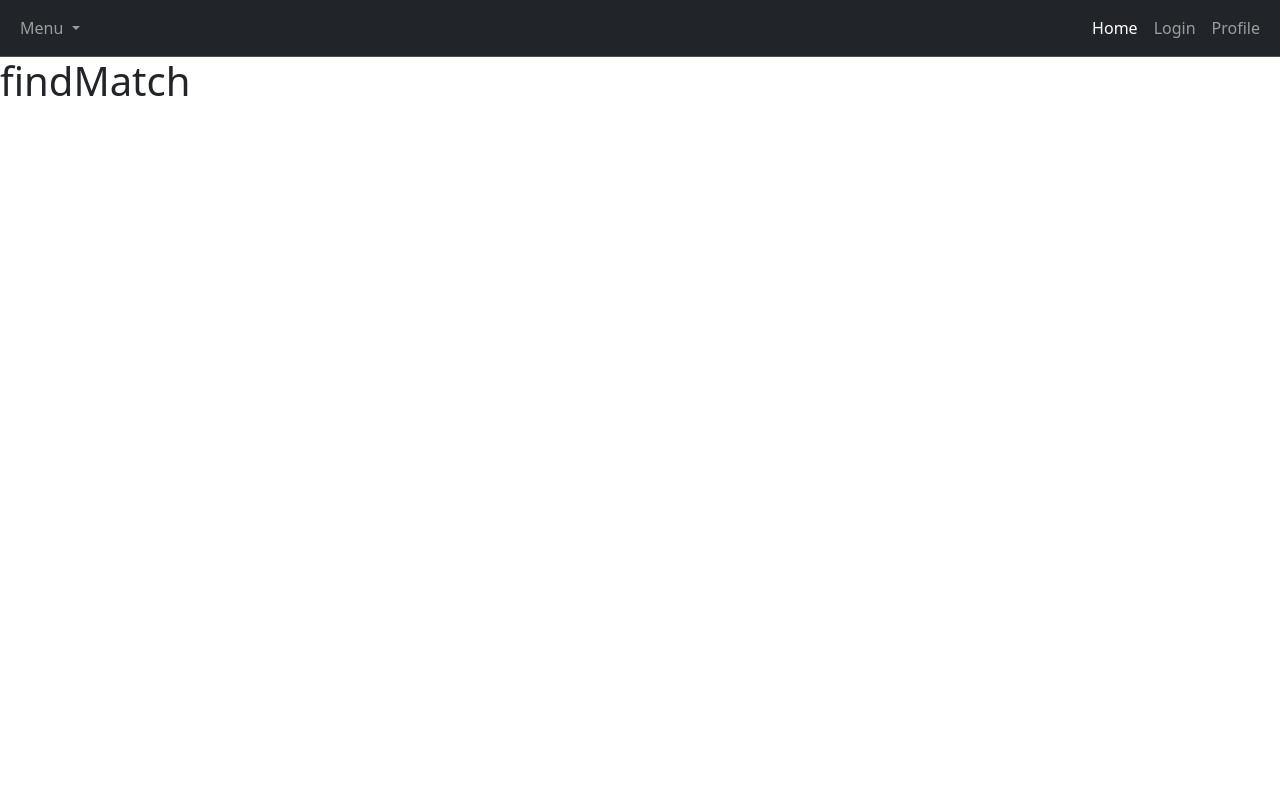
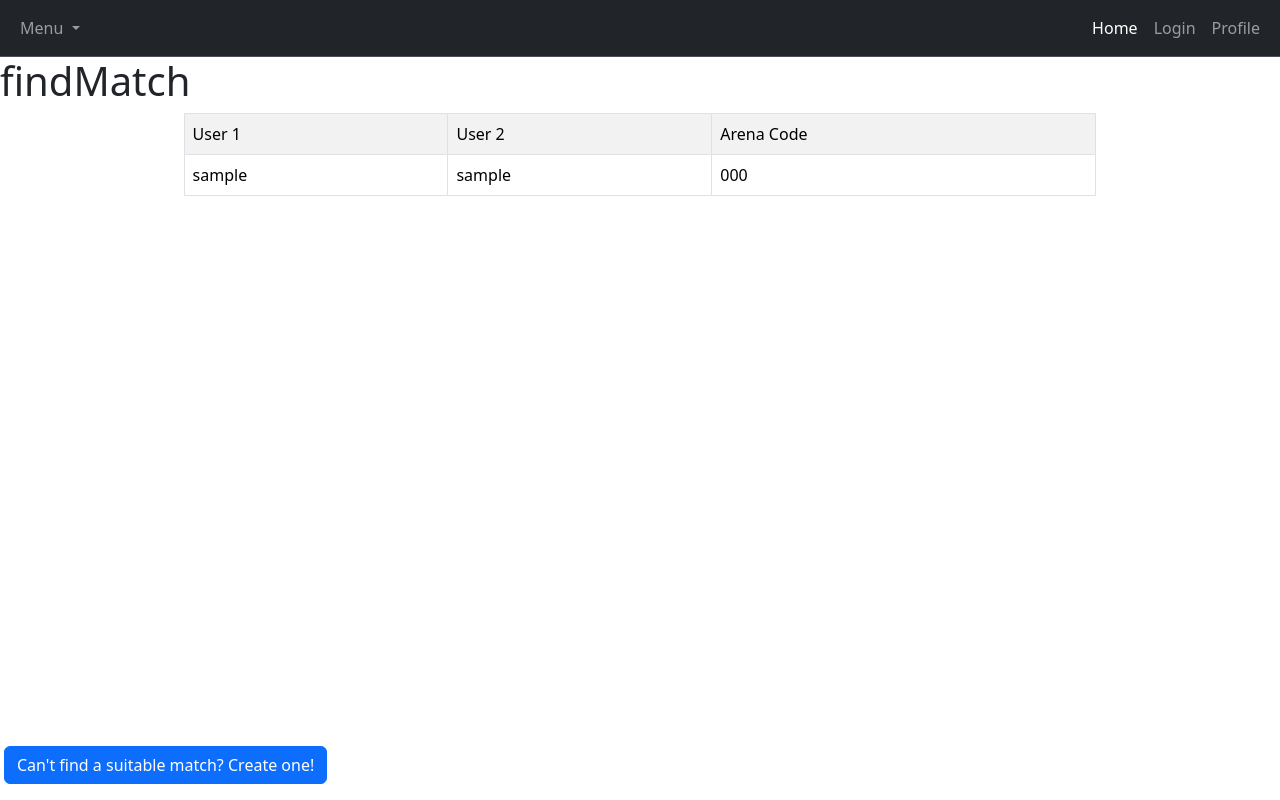
Before and after one commit to Jialin-weng/smashProject, a PHP site: page /findMatch.php in a window 1280 px wide. Run offline with PHP 8.4, Linux system fonts and the light colour scheme; tables that the repository leaves empty or names only in its code hold one stand-in row (values such as "Sample post").

Commit message:
created match page

```diff
--- a/db_functions.php
+++ b/db_functions.php
@@ -93,6 +93,15 @@ function getAllHighlights()
     return $results;
 }
 
-
+function getAllMatches()
+{
+    global $db;
+    $query = "select * from Arena";
+    $statement = $db->prepare($query);
+    $statement->execute();
+    $results = $statement->fetchAll();
+    $statement->closeCursor();
+    return $results;
+}
 
 ?>
--- a/findMatch.php
+++ b/findMatch.php
@@ -1,3 +1,9 @@
+<?php
+require("connect-db.php");
+require("db_functions.php");
+$list_of_matches = getAllMatches();
+?>
+
 <!doctype html>
 <html lang="en">
 
@@ -50,6 +56,36 @@
     <script src="https://cdn.jsdelivr.net/npm/bootstrap@5.3.2/dist/js/bootstrap.bundle.min.js"
         integrity="sha384-C6RzsynM9kWDrMNeT87bh95OGNyZPhcTNXj1NW7RuBCsyN/o0jlpcV8Qyq46cDfL" crossorigin="anonymous">
         </script>
+    <div class="row row-cols-2">
+
+    <table class="table table-bordered table-striped mx-auto" style="width:70%">
+        <td>User 1</td>
+        <td>User 2</td>
+        <td>Arena Code</td>
+
+        <?php foreach ($list_of_matches as $matches): ?>
+            <tr class="friend-row">
+                <td>
+                    <?php echo $matches['username1']; ?>
+                </td>
+                    <td>
+                        <?php echo $matches['username2']; ?>
+                    </td>
+                    <td>
+                        <?php echo $matches['arena_code']; ?>
+                    </td>
+            </tr>
+            <?php endforeach; ?>
+
+            <div class="position-fixed bottom-0 end-1 p-3">
+                <a href="characters.php" class="btn btn-primary">Can't find a suitable match? Create one!</a>
+            </div>
+            <?php
+            ?>
+    </table>
+
+</div>
+
 </body>
 
 </html>
```
